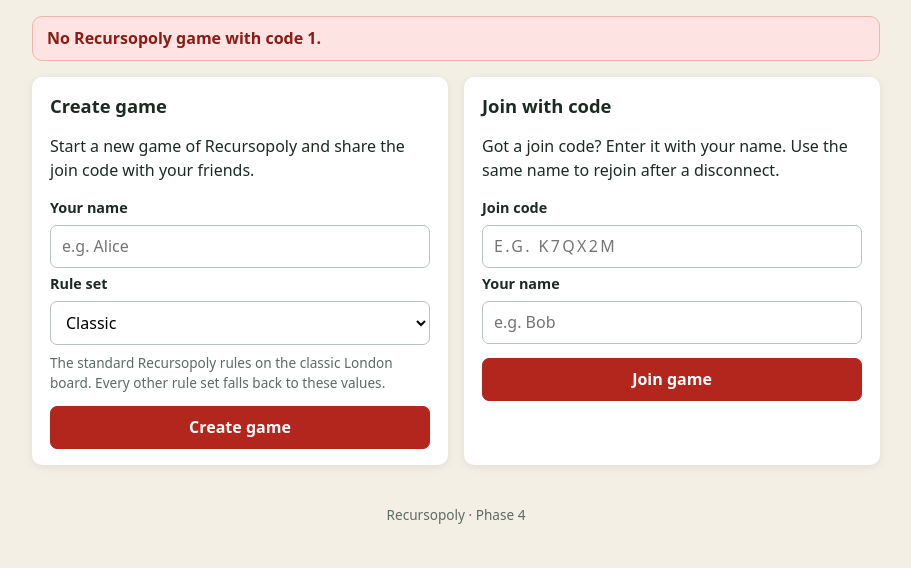
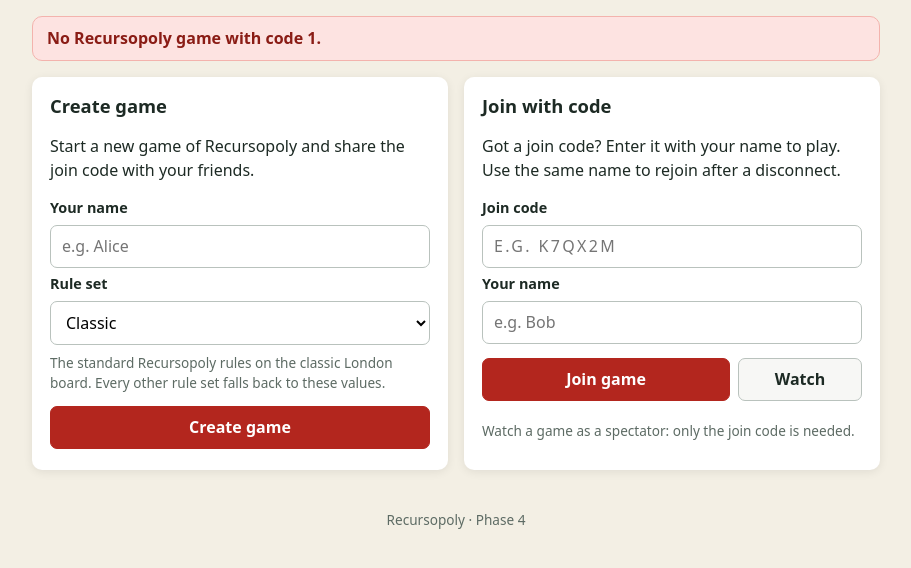
Before and after one commit to JCMCGroup-Joshua/Recursopoly, a Flask app: a page that uses recursopoly/templates/index.html in a window 1280 px wide. Shown: the part 177-745 px from the top of the page, without its empty margins (184-1095 px from the left). Run offline with Flask 3, Linux system fonts and the light colour scheme; some libraries are stand-ins or nearby versions.

Commit message:
Add spectator mode and in-game chat
- Watch a game with just its join code (Watch button on the landing
  page, /watch/<code>). Spectators see the board, players, trades and
  log live, get no controls, and the server refuses any action from
  them. Players see how many people are watching.
- Chat in the lobby and game room for players and spectators, with the
  last 100 messages kept in memory per game and sent to anyone joining.
  Messages are trimmed to 200 characters and rate limited.

Co-Authored-By: Claude Opus 5.5 <noreply@anthropic.com>
Claude-Session: https://claude.ai/code/session_0181QUvN245WcfMHtjxiomBh

```diff
--- a/recursopoly/app.py
+++ b/recursopoly/app.py
@@ -10,6 +10,7 @@ Run with:  python app.py
 
 import logging
 import threading
+import time
 from datetime import datetime
 
 from flask import Flask, abort, jsonify, redirect, render_template, request, url_for
@@ -48,6 +49,15 @@ games = {}
 sessions = {}
 # (join_code, player_name) -> the player's most recent socket id.
 seat_sids = {}
+# Spectators: socket id -> (join_code, display name). They see everything
+# but hold no seat, so every game action from them is refused.
+spectator_sids = {}
+# Chat per game: join_code -> recent messages. In memory only, like games.
+chats = {}
+CHAT_HISTORY = 100
+CHAT_MAX_LENGTH = 200
+CHAT_MIN_INTERVAL = 0.5  # seconds between messages from one socket
+last_chat_at = {}  # socket id -> time of its last chat message
 # One lock guards `games`, `sessions` and every Game object. Socket handlers
 # run on separate threads in threading mode.
 state_lock = threading.RLock()
@@ -147,7 +157,18 @@ def game_page(code):
     with state_lock:
         if code not in games:
             return redirect(url_for("index", error=f"No Recursopoly game with code {code}."))
-    return render_template("game.html", join_code=code)
+    return render_template("game.html", join_code=code, spectator=False, watch_name="")
+
+
+@app.route("/watch/<code>")
+def watch_page(code):
+    """Spectator view: the game page with no seat and no controls."""
+    code = normalise_join_code(code)
+    with state_lock:
+        if code not in games:
+            return redirect(url_for("index", error=f"No Recursopoly game with code {code}."))
+    return render_template("game.html", join_code=code, spectator=True,
+                           watch_name=(request.args.get("name") or "").strip()[:20])
 
 
 @app.route("/api/game/<code>")
@@ -169,7 +190,9 @@ def broadcast_state(game):
     """Send the full game state to everyone in the game's room, and flush any
     queued score-log events."""
     score_logger.log_events(game.join_code, game.drain_events())
-    socketio.emit("game_state", game.to_dict(), to=game.join_code)
+    state = game.to_dict()
+    state["spectators"] = sorted(name for code, name in spectator_sids.values() if code == game.join_code)
+    socketio.emit("game_state", state, to=game.join_code)
 
 
 def send_error(message, code="error"):
@@ -201,6 +224,7 @@ def seat_socket(game, player, rejoined):
         "rejoined": rejoined,
         "status": game.status,
     })
+    emit("chat_history", chats.get(game.join_code, []))
 
 
 def schedule_disconnect_check(code, name, delay):
@@ -222,6 +246,7 @@ def cleanup_if_abandoned(game):
     if not any(p.connected for p in game.players):
         if game.status == GameStatus.ENDED or not game.players:
             games.pop(game.join_code, None)
+            chats.pop(game.join_code, None)
             for key in [k for k in seat_sids if k[0] == game.join_code]:
                 del seat_sids[key]
             log.info("Recursopoly game %s removed", game.join_code)
@@ -434,9 +459,55 @@ def on_leave_game(_data=None):
         cleanup_if_abandoned(game)
 
 
+@socketio.on("spectate")
+def on_spectate(data):
+    """{"code", "name" (optional)}: watch a game without taking a seat."""
+    data = data or {}
+    code = normalise_join_code(data.get("code"))
+    name = " ".join((data.get("name") or "").split())[:20] or "Spectator"
+    with state_lock:
+        game = games.get(code)
+        if game is None:
+            return send_error(f"No Recursopoly game found with code '{code}'.", "bad_code")
+        spectator_sids[request.sid] = (code, name)
+        join_room(code)
+        emit("watching", {"join_code": code, "name": name})
+        emit("chat_history", chats.get(code, []))
+        broadcast_state(game)
+
+
+@socketio.on("chat")
+def on_chat(data):
+    """{"text"}: a chat message from a player or spectator in the room."""
+    text = " ".join(str((data or {}).get("text") or "").split())[:CHAT_MAX_LENGTH]
+    if not text:
+        return
+    now = time.time()
+    if now - last_chat_at.get(request.sid, 0) < CHAT_MIN_INTERVAL:
+        return send_error("You're sending messages too quickly.", "slow_down")
+    with state_lock:
+        game, name = current_session()
+        spectator = False
+        if game is None and request.sid in spectator_sids:
+            code, name = spectator_sids[request.sid]
+            game, spectator = games.get(code), True
+        if game is None:
+            return send_error("You are not in a game.", "no_session")
+        last_chat_at[request.sid] = now
+        message = {"time": now, "name": name, "text": text, "spectator": spectator}
+        history = chats.setdefault(game.join_code, [])
+        history.append(message)
+        del history[:-CHAT_HISTORY]
+        socketio.emit("chat_message", message, to=game.join_code)
+
+
 @socketio.on("disconnect")
 def on_disconnect(*_args):
     with state_lock:
+        last_chat_at.pop(request.sid, None)
+        watching = spectator_sids.pop(request.sid, None)
+        if watching and watching[0] in games:
+            broadcast_state(games[watching[0]])
         info = sessions.pop(request.sid, None)
         if not info:
             return
--- a/recursopoly/static/css/recursopoly.css
+++ b/recursopoly/static/css/recursopoly.css
@@ -711,3 +711,43 @@ details.ruleset-card > summary::after { content: " \25BE"; color: var(--muted);
 .inline-form input { flex: 1; }
 .history-search { display: grid; gap: 6px; }
 .inline-form .btn { margin-top: 0; }
+
+/* ---- Spectators and chat (Phase 6) --------------------------------------- */
+
+.join-actions { display: grid; grid-template-columns: 2fr 1fr; gap: 8px; }
+
+.watchers { font-size: 0.8rem; font-weight: 600; color: var(--muted); margin-right: 6px; }
+.tag-watching { background: #e3eef8; color: #1c5d99; margin-right: 6px; }
+
+/* Spectators see everything but get no controls. */
+.is-spectator #roll-btn,
+.is-spectator #decision,
+.is-spectator #debt,
+.is-spectator #travel,
+.is-spectator #jail-actions,
+.is-spectator #my-props-card,
+.is-spectator #propose-trade-btn,
+.is-spectator #end-btn { display: none !important; }
+
+.chat-card { display: flex; flex-direction: column; }
+
+.chat-log {
+    list-style: none;
+    margin: 0 0 8px;
+    padding: 0;
+    max-height: 220px;
+    min-height: 60px;
+    overflow-y: auto;
+    font-size: 0.9rem;
+    display: grid;
+    gap: 3px;
+    align-content: start;
+}
+
+.chat-line { overflow-wrap: anywhere; }
+.chat-name { font-weight: 700; margin-right: 6px; }
+.chat-line.is-me .chat-name { color: var(--good); }
+.chat-line.is-spectator .chat-name { color: #1c5d99; }
+.chat-form { display: flex; gap: 6px; }
+.chat-form input { flex: 1; min-width: 0; }
+.chat-form .btn { margin-top: 0; }
--- a/recursopoly/static/js/recursopoly.js
+++ b/recursopoly/static/js/recursopoly.js
@@ -11,6 +11,7 @@
 
     var page = document.body.dataset.page;
     var pageCode = document.body.dataset.joinCode || null;
+    var spectator = document.body.dataset.spectator === "1";  // watching, no seat
     var socket = io();
 
     // ---- Seat credentials ----------------------------------------------
@@ -120,6 +121,15 @@
             goTo(info.status, info.join_code);
         });
 
+        // Watch a game as a spectator: only the code is needed.
+        $("watch-btn").addEventListener("click", function () {
+            var code = $("join-code").value.trim().toUpperCase();
+            if (!code) { showError("Enter the join code of the game to watch."); return; }
+            var name = $("join-name").value.trim();
+            window.location.href = "/watch/" + encodeURIComponent(code) +
+                (name ? "?name=" + encodeURIComponent(name) : "");
+        });
+
         socket.on("error_message", function (err) { showError(err.message); });
     }
 
@@ -128,6 +138,72 @@
     // =====================================================================
 
     var me = null;  // {name, token}
+
+    // ---- Chat ---------------------------------------------------------------
+
+    function chatLine(msg) {
+        var li = el("li", "chat-line" + (msg.spectator ? " is-spectator" : ""));
+        var who = el("span", "chat-name", msg.name + (msg.spectator ? " (watching)" : ""));
+        if (!msg.spectator && isMe(msg.name)) li.classList.add("is-me");
+        li.appendChild(who);
+        li.appendChild(el("span", "chat-text", msg.text));
+        return li;
+    }
+
+    function initChat() {
+        var log = $("chat-log");
+        if (!log) return;
+        function scroll() { log.scrollTop = log.scrollHeight; }
+        socket.on("chat_history", function (messages) {
+            log.replaceChildren();
+            messages.forEach(function (m) { log.appendChild(chatLine(m)); });
+            scroll();
+        });
+        socket.on("chat_message", function (m) {
+            log.appendChild(chatLine(m));
+            while (log.children.length > 100) log.removeChild(log.firstChild);
+            scroll();
+        });
+        $("chat-form").addEventListener("submit", function (ev) {
+            ev.preventDefault();
+            var input = $("chat-input");
+            var text = input.value.trim();
+            if (!text) return;
+            socket.emit("chat", { text: text });
+            input.value = "";
+        });
+    }
+
+    // "2 watching", with the spectators' names on hover.
+    function renderWatchers(state) {
+        var box = $("watchers");
+        if (!box) return;
+        var names = state.spectators || [];
+        box.hidden = !names.length;
+        box.textContent = "\u{1F440} " + names.length + " watching";
+        box.title = names.join(", ");
+    }
+
+    // Spectators: join the room by code only, no seat and no controls.
+    function initWatch(onState) {
+        me = null;
+        document.body.classList.add("is-spectator");
+        var name = document.body.dataset.watchName || "";
+        socket.on("connect", function () {
+            socket.emit("spectate", { code: pageCode, name: name });
+        });
+        socket.on("game_state", onState);
+        socket.on("error_message", function (err) {
+            if (err.code === "bad_code") showFatal(err.message);
+            else showError(err.message);
+        });
+        socket.on("disconnect", function () {
+            showError("Connection lost. Trying to reconnect\u2026");
+        });
+        $("leave-btn").textContent = "Stop watching";
+        $("leave-btn").addEventListener("click", function () { window.location.href = "/"; });
+        initChat();
+    }
 
     function initSeat(onState) {
         me = loadCreds(pageCode);
@@ -180,6 +256,7 @@
                 if (confirm("End the game for everyone?")) socket.emit("end_game");
             });
         }
+        initChat();
     }
 
     // Name, description and key values of the game's rule set.
@@ -240,6 +317,7 @@
         initSeat(function (state) {
             if (state.status === "in_progress") { goTo("game", state.join_code); return; }
             renderRuleset(state);
+            renderWatchers(state);
 
             var list = $("lobby-players");
             list.replaceChildren();
@@ -583,6 +661,8 @@
         } else if (decision && decision.type === "travel") {
             indicator.textContent = state.current_player + " is deciding whether to take the train from " +
                 decision.from;
+        } else if (state.status === "lobby") {
+            indicator.textContent = "Waiting for " + state.host + " to start the game\u2026";
         } else if (state.current_player) {
             indicator.textContent = state.current_player + "'s turn";
         } else {
@@ -920,8 +1000,9 @@
         $("use-card-btn").addEventListener("click", function () { socket.emit("use_jail_card"); });
         initTrades();
 
-        initSeat(function (state) {
-            if (state.status === "lobby") { goTo("lobby", state.join_code); return; }
+        (spectator ? initWatch : initSeat)(function (state) {
+            // Players wait in the lobby; spectators watch the board fill up.
+            if (state.status === "lobby" && !spectator) { goTo("lobby", state.join_code); return; }
             latestState = state;
 
             // Every board, nested: the outer board holds the next one in its centre.
@@ -934,6 +1015,7 @@
                 boardBuiltFor = signature;
             }
             renderRuleset(state);
+            renderWatchers(state);
             renderOwnership(state);
             renderTokens(state);
             renderCard(state);
@@ -944,6 +1026,7 @@
             renderPlayers(state);
             renderLog(state);
             $("end-btn").hidden = !isMe(state.host) || state.status !== "in_progress";
+            if (spectator) $("leave-btn").hidden = false;
             renderGameOver(state);
         });
     }
--- a/recursopoly/templates/index.html
+++ b/recursopoly/templates/index.html
@@ -36,14 +36,18 @@
 
         <section class="card">
             <h2>Join with code</h2>
-            <p>Got a join code? Enter it with your name. Use the same name to rejoin after a disconnect.</p>
+            <p>Got a join code? Enter it with your name to play. Use the same name to rejoin after a disconnect.</p>
             <form id="join-form" autocomplete="off">
                 <label for="join-code">Join code</label>
                 <input id="join-code" name="code" maxlength="12" required placeholder="e.g. K7QX2M"
                        class="code-input">
                 <label for="join-name">Your name</label>
-                <input id="join-name" name="name" maxlength="20" required placeholder="e.g. Bob">
-                <button type="submit" class="btn btn-primary">Join game</button>
+                <input id="join-name" name="name" maxlength="20" placeholder="e.g. Bob">
+                <div class="join-actions">
+                    <button type="submit" class="btn btn-primary">Join game</button>
+                    <button type="button" class="btn" id="watch-btn">Watch</button>
+                </div>
+                <p class="muted small">Watch a game as a spectator: only the join code is needed.</p>
             </form>
         </section>
     </main>
```
Also changed, not shown: recursopoly/templates/game.html (+16 -2 lines), recursopoly/templates/lobby.html (+11 -1 lines).
